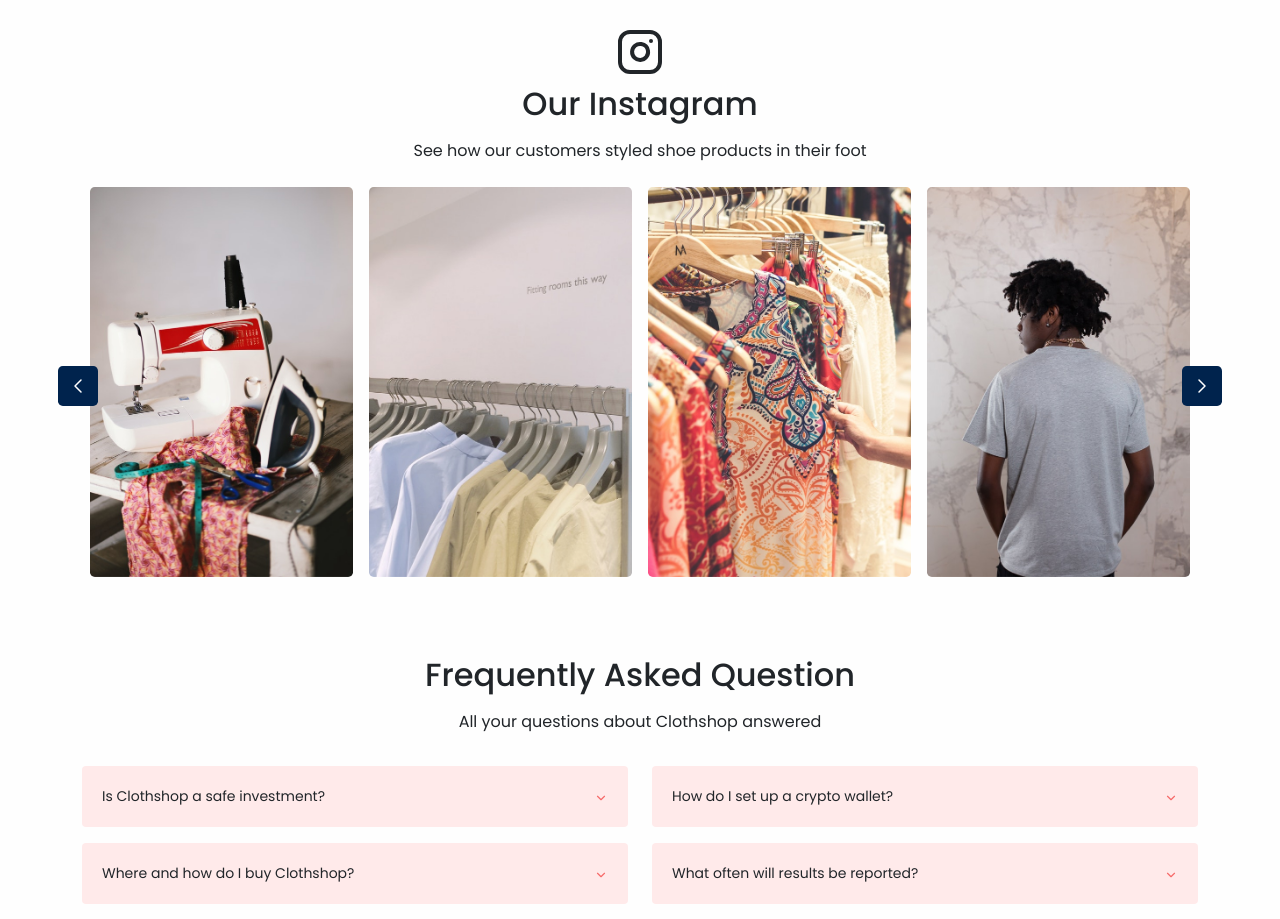
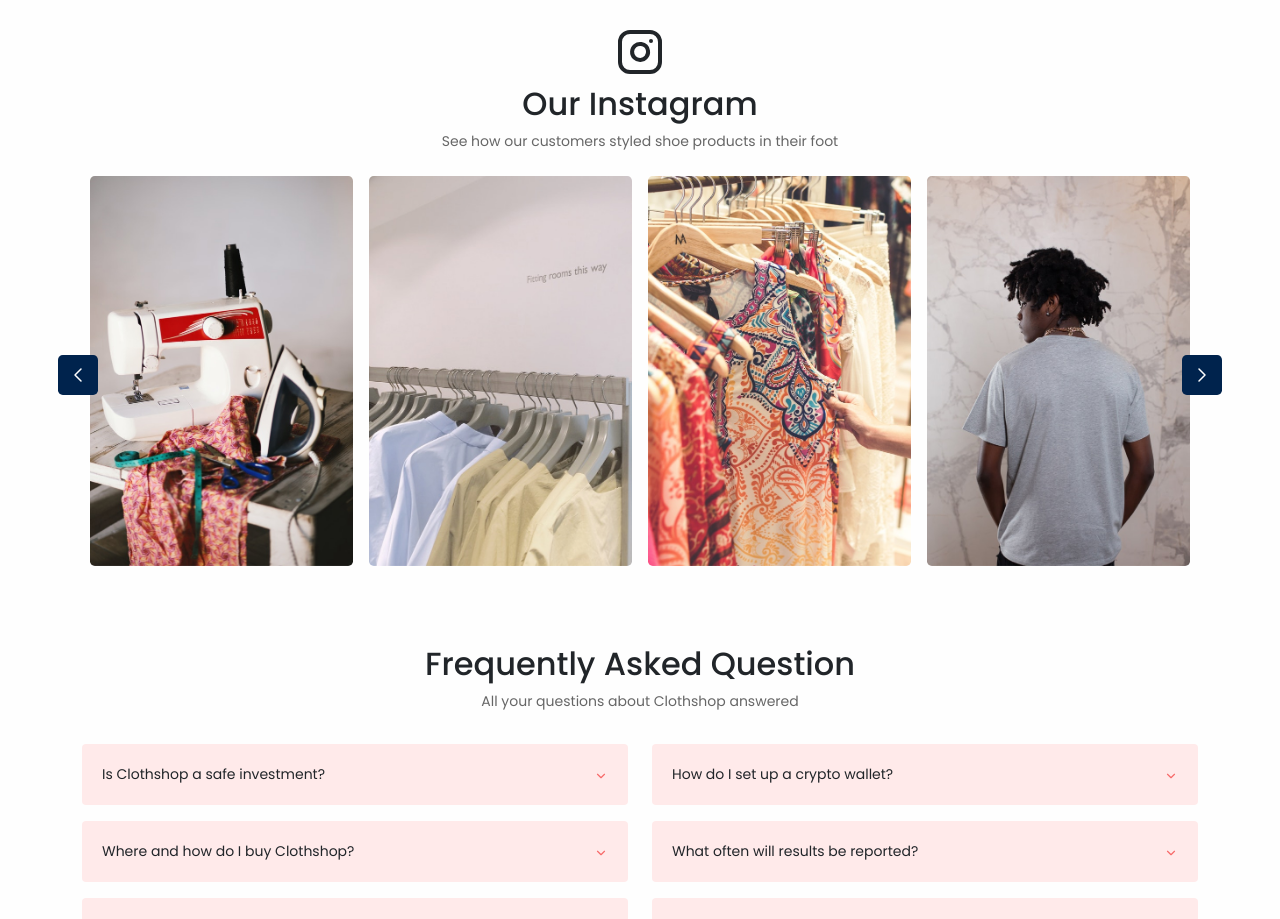
Before and after one commit to m-amirazmi/clothshop, a React (Vite) app: page / in a window 1280 px wide. Shown: the part 3180-4099 px from the top of the page. Built offline with nearby package versions, Linux system fonts and the light colour scheme; no server answers.

Commit message:
fix section subtitle

```diff
--- a/src/components/HomeFAQ.tsx
+++ b/src/components/HomeFAQ.tsx
@@ -16,7 +16,7 @@ const HomeFAQ: React.FunctionComponent<IHomeFAQProps> = ({ faqs }) => {
 
 	return (
 		<HomeSectionHeader title="Frequently Asked Question" subtitle="All your questions about Clothshop answered">
-			<Row>
+			<Row className="px-2 px-md-0">
 				{faqs.map((item) => (
 					<Col key={item.id} xs={12} md={6}>
 						<div className={`py-1 py-md-2 ${styles.accordionContainer}`}>
--- a/src/components/HomeSectionHeader.tsx
+++ b/src/components/HomeSectionHeader.tsx
@@ -8,7 +8,7 @@ const HomeSectionHeader: React.FunctionComponent<IHomeSectionHeader> = ({ title,
 			{icon && <div className={styles.logo}>{icon}</div>}
 			<div className="text-center mb-4">
 				<h2>{title}</h2>
-				{subtitle && <p className="mt-3">{subtitle}</p>}
+				{subtitle && <p className={styles.subtitle}>{subtitle}</p>}
 			</div>
 			{children}
 		</Container>
--- /dev/null
+++ b/src/scss/modules/footer.module.scss
@@ -0,0 +1,2 @@
+.container {
+}
--- a/src/scss/modules/homesectionheader.module.scss
+++ b/src/scss/modules/homesectionheader.module.scss
@@ -2,3 +2,10 @@
 	font-size: 48px;
 	text-align: center;
 }
+
+.subtitle {
+	padding: 0px 12px;
+	margin-bottom: 16px;
+	font-size: 14px;
+	color: rgba(0, 0, 0, 0.6);
+}
```
Also changed, not shown: src/components/Footer.tsx (added, +7 -0 lines).
